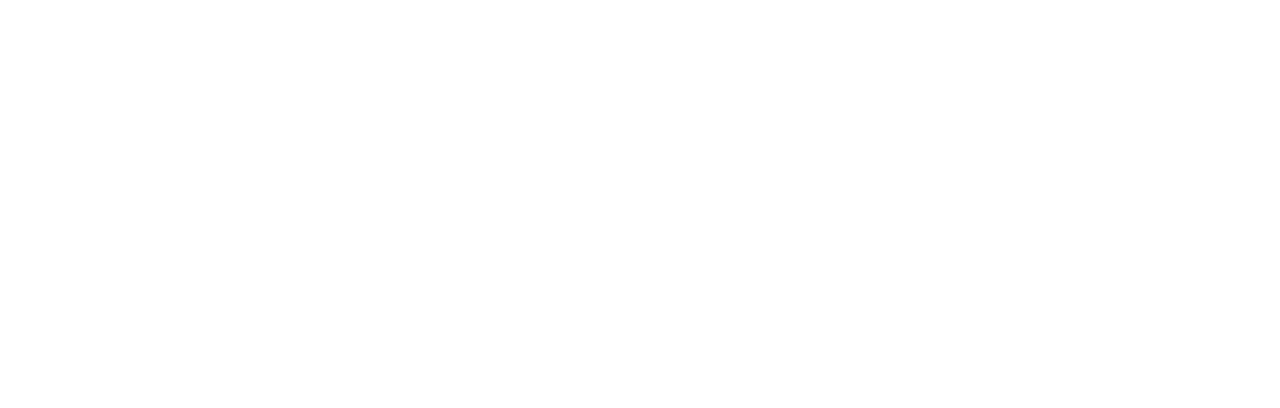
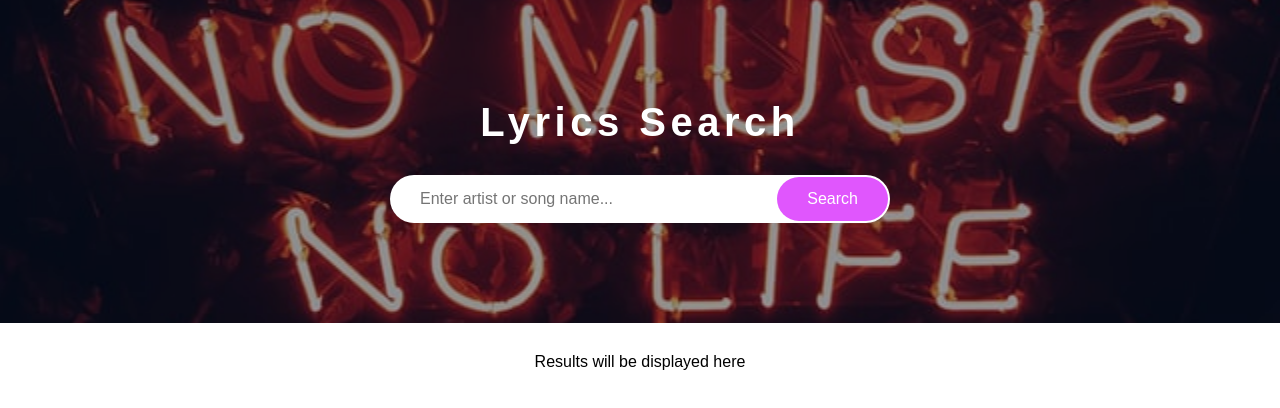
Before and after one commit to Ramon-Carrillo/lyrics-search, a plain HTML site: page index.html in a window 1280 px wide. Drawn offline with Linux system fonts and the light colour scheme.

Commit message:
finished the html and css for this project

```diff
--- a/index.html
+++ b/index.html
@@ -8,6 +8,25 @@
     <title>Lyrics Search App</title>
   </head>
   <body>
+    <header>
+      <h1>Lyrics Search</h1>
+
+      <form id="form">
+        <input
+          type="text"
+          id="search"
+          placeholder="Enter artist or song name..."
+        />
+        <button>Search</button>
+      </form>
+    </header>
+
+    <div id="result" class="container">
+      <p>Results will be displayed here</p>
+    </div>
+
+    <div id="more" class="container centered"></div>
+
     <script src="script.js"></script>
   </body>
 </html>
--- a/style.css
+++ b/style.css
@@ -0,0 +1,126 @@
+* {
+  box-sizing: border-box;
+}
+
+body {
+  background-color: #fff;
+  font-family: Arial, Helvetica, sans-serif;
+  margin: 0;
+}
+
+button {
+  cursor: pointer;
+}
+
+button:active {
+  transform: scale(0.95);
+}
+
+input:focus,
+button:focus {
+  outline: none;
+}
+
+header {
+  background-image: url('./img/simon-noh-0rmby-3OTeI-unsplash.jpg');
+  background-repeat: no-repeat;
+  background-size: cover;
+  background-position: center center;
+  color: #fff;
+  display: flex;
+  flex-direction: column;
+  align-items: center;
+  justify-content: center;
+  padding: 100px 0;
+  position: relative;
+}
+
+header::after {
+  content: '';
+  position: absolute;
+  top: 0;
+  left: 0;
+  width: 100%;
+  height: 100%;
+  background-color: rgba(0, 0, 0, 0.4);
+}
+
+header * {
+  z-index: 1;
+}
+
+header h1 {
+  margin: 0 0 30px;
+  font-size: 40px;
+  letter-spacing: 4.5px;
+}
+
+form {
+  position: relative;
+  width: 500px;
+  max-width: 100%;
+}
+
+form input {
+  border: 0;
+  border-radius: 50px;
+  font-size: 16px;
+  padding: 15px 30px;
+  width: 100%;
+}
+
+form button {
+  position: absolute;
+  top: 2px;
+  right: 2px;
+  background-color: #e056fd;
+  border: 0;
+  border-radius: 50px;
+  color: #fff;
+  font-size: 16px;
+  padding: 13px 30px;
+}
+
+.btn {
+  background-color: #8d56fd;
+  border: 0;
+  border-radius: 10px;
+  color: #fff;
+  padding: 4px 10px;
+}
+
+ul.songs {
+  list-style: none;
+  padding: 0;
+}
+
+ul.songs li {
+  display: flex;
+  align-items: center;
+  justify-content: space-between;
+  margin: 10px 0;
+}
+
+.container {
+  margin: 30px auto;
+  max-width: 100%;
+  width: 500px;
+}
+
+.container h2 {
+  font-weight: 300;
+}
+
+.container p {
+  text-align: center;
+}
+
+.centered {
+  display: flex;
+  justify-content: center;
+}
+
+.centered button {
+  transform: scale(1.3);
+  margin: 15px;
+}
```
Also changed, not shown: img/simon-noh-0rmby-3OTeI-unsplash.jpg (added).
